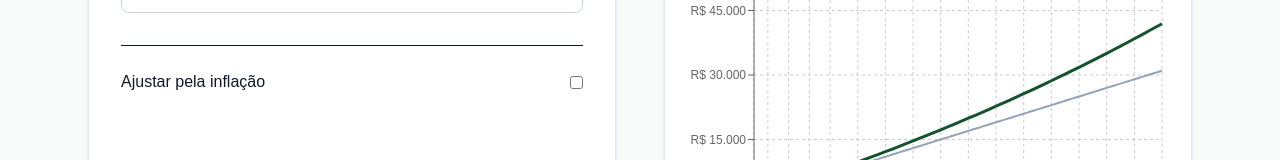
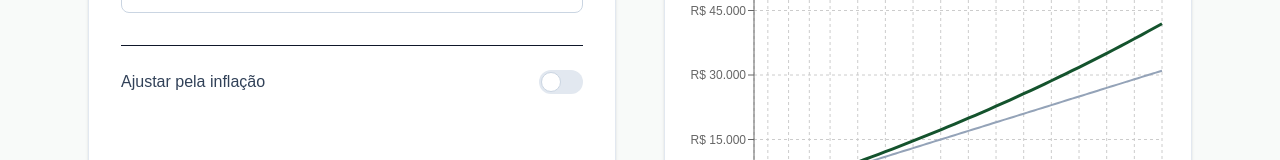
Before and after one commit to Gabrielfernandes7/simulador-juros-composto, a Next.js app: page / in a window 1280 px wide. Shown: the part 500-660 px from the top of the page. Built offline with nearby package versions, Linux system fonts and the light colour scheme.

Commit message:
mudancas no componente simulador

```diff
--- a/src/components/Simulator.tsx
+++ b/src/components/Simulator.tsx
@@ -83,17 +83,23 @@ export function Simulator() {
 
           <div className="mt-8 border-t pt-6">
             <div className="flex items-center justify-between">
-              <span className="font-medium">Ajustar pela inflação</span>
-              <input
-                type="checkbox"
-                checked={useInflation}
-                onChange={(e) => setUseInflation(e.target.checked)}
-              />
+              <span className="font-medium text-slate-700">Ajustar pela inflação</span>
+
+              {/* Toggle Switch */}
+              <label className="relative inline-flex items-center cursor-pointer">
+                <input
+                  type="checkbox"
+                  className="sr-only peer"
+                  checked={useInflation}
+                  onChange={(e) => setUseInflation(e.target.checked)}
+                />
+                <div className="w-11 h-6 bg-slate-200 rounded-full peer peer-checked:after:translate-x-full peer-checked:after:border-white after:content-[''] after:absolute after:top-[2px] after:left-[2px] after:bg-white after:border-slate-300 after:border after:rounded-full after:h-5 after:w-5 after:transition-all peer-checked:bg-[#16A34A]"></div>
+              </label>
             </div>
 
             {useInflation && (
-              <div className="mt-4">
-                <label className="block text-sm mb-2">Inflação anual (%)</label>
+              <div className="mt-4 transition-all">
+                <label className="block text-sm mb-2 text-slate-600">Inflação anual (%)</label>
                 <input
                   type="number"
                   value={inflationRate}
@@ -103,7 +109,6 @@ export function Simulator() {
               </div>
             )}
           </div>
-
         </div>
       </div>
 
```
